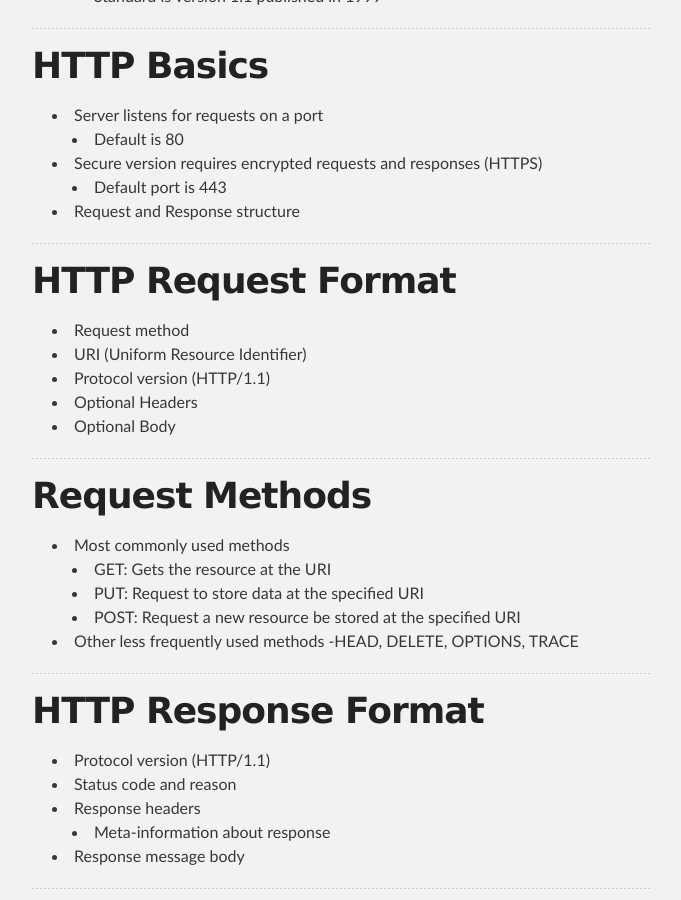
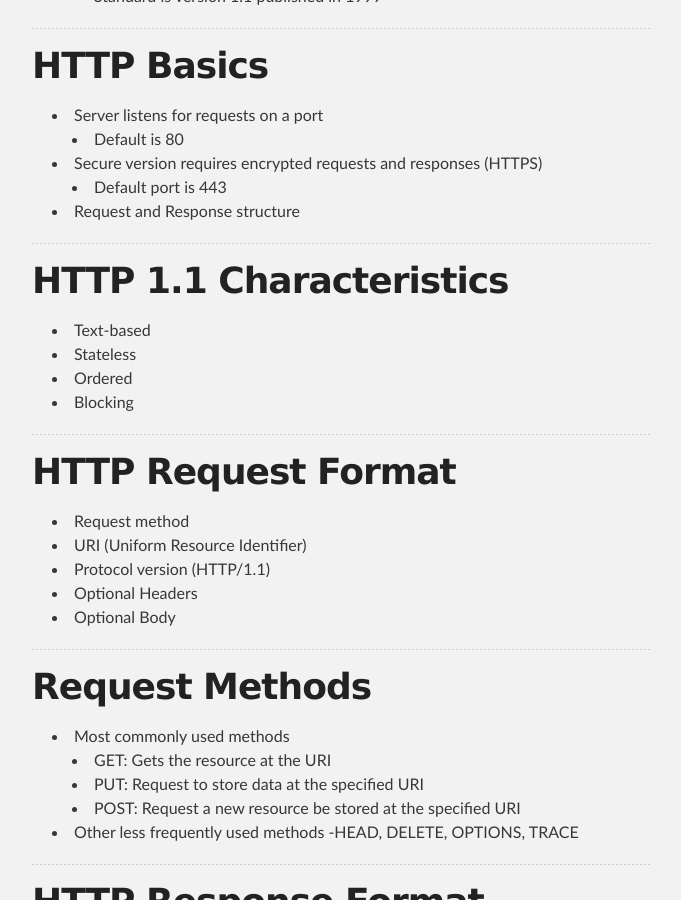
Before and after one commit to mikecalvo/mikecalvo.github.io, a Jekyll site: the page built from msse/notes/web_basics/index.md, in a window 1280 px wide and 900 px high, scrolled down 973 px. Shown: the whole window, without its empty margins (298-979 px from the left). Built offline with Jekyll 4.4.1, drawn with Linux system fonts in a browser that asks for light colours.

Commit message:
Updated topics list

```diff
--- a/msse/notes/web_basics/index.md
+++ b/msse/notes/web_basics/index.md
@@ -38,6 +38,14 @@ slidenumbers: true
 - Secure version requires encrypted requests and responses (HTTPS)
   - Default port is 443
 - Request and Response structure
+
+---
+
+# HTTP 1.1 Characteristics
+- Text-based
+- Stateless
+- Ordered
+- Blocking
 
 ---
 
```
